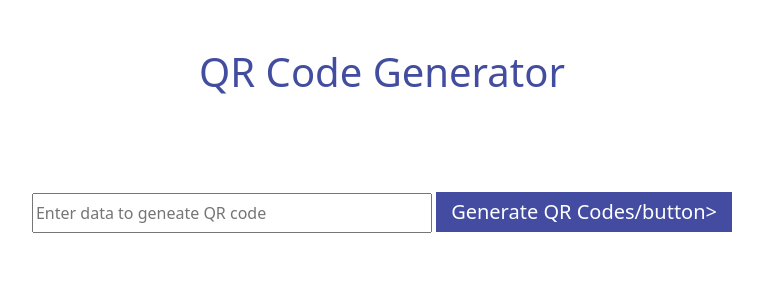
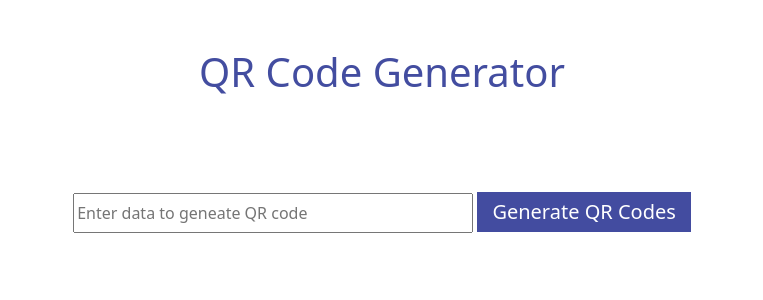
Before and after one commit to qamar62/test, a Django app: page /apps in a window 1280 px wide. Shown: the top 300 px of the page, without its empty margins (258-1021 px from the left). Run offline with Django 3.2, Linux system fonts and the light colour scheme.

Commit message:
Update qrcode.html

```diff
--- a/apps/templates/apps/qrcode.html
+++ b/apps/templates/apps/qrcode.html
@@ -35,7 +35,7 @@
                 <form method="POST">
                     {% csrf_token %}
                     <input type="text" name="url" placeholder="Enter data to geneate QR code" required>
-                    <button type="submit">Generate QR Codes/button>
+                    <button type="submit">Generate QR Codes</button>
                 </form>
 
                 </div>
```
